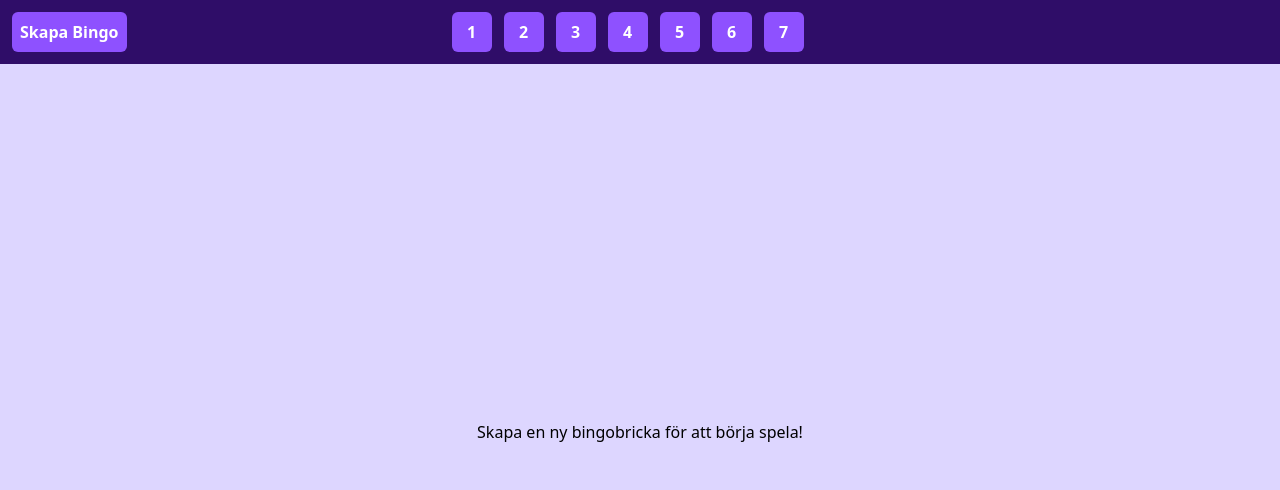
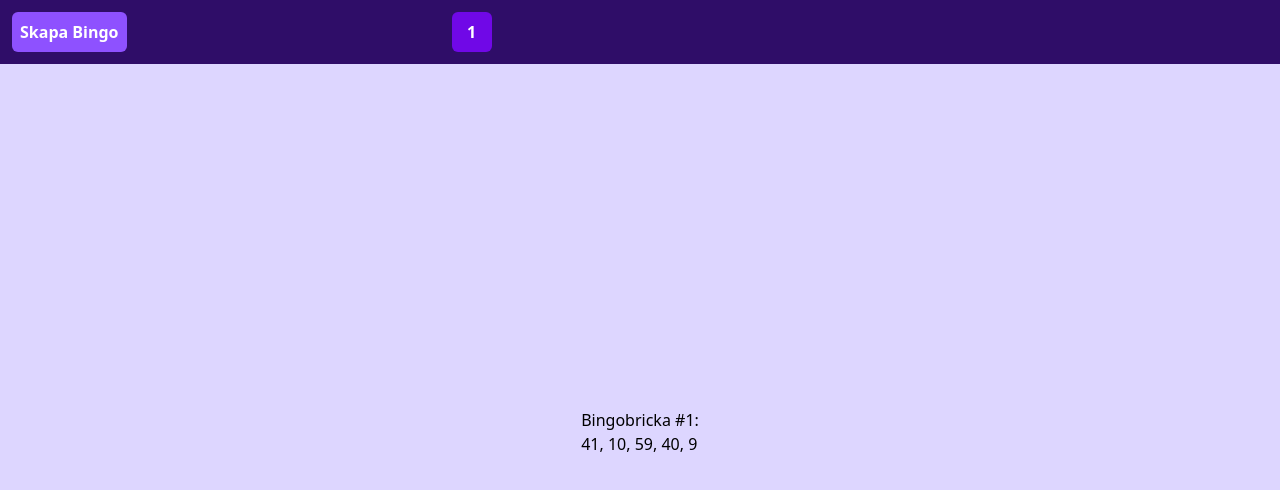
Before and after one commit to DanielRiddersporre/Blotto, a React (Vite) app in the folder Blotto_UI/: page / in a window 1280 px wide. Both pictures are taken after a click on the button "Skapa Bingo". Shown: the top 490 px of the page. Built offline with nearby package versions, Linux system fonts and the light colour scheme.

Commit message:
Dynamic creation of navigation buttons and the actual navigation is working as intended

```diff
--- a/Blotto_UI/src/App.tsx
+++ b/Blotto_UI/src/App.tsx
@@ -1,28 +1,48 @@
+import { useState } from 'react'
 import './App.css'
 
 function App() {
+  const [bingoCards, setBingoCards] = useState<number[][]>([])
+  const [currentIndex, setCurrentIndex] = useState<number | null>(null)
+
+  const createBingoCard = () => {
+    const newBingo = Array.from({length: 5}, () =>
+      Math.floor(Math.random() * 75) + 1
+    )
+    setBingoCards(prev => [...prev, newBingo])
+    setCurrentIndex(bingoCards.length)
+  }
 
   return (
     <>
       <div className='flex flex-col bg-violet-200 h-full w-full overflow-hidden'>
         <div className='flex p-3 items-start bg-violet-950'>
           <div className='min-w-[35%]'>
-            <button className='text-white font-bold rounded-md bg-violet-500 p-2 active:bg-violet-400'>Skapa Bingo</button>
+            <button className='text-white font-bold rounded-md bg-violet-500 p-2 active:bg-violet-400' onClick={createBingoCard}>Skapa Bingo</button>
           </div>
           <div className="flex overflow-x-auto space-x-3 no-scrollbar">
-            {/*Make this part horizontally scrollable and buttons should be added dynamically */}
-            <button className='text-white font-bold rounded-md bg-violet-500 p-2 w-10 flex-shrink-0'>1</button>
-            <button className='text-white font-bold rounded-md bg-violet-500 p-2 w-10 flex-shrink-0'>2</button>
-            <button className='text-white font-bold rounded-md bg-violet-500 p-2 w-10 flex-shrink-0'>3</button>
-            <button className='text-white font-bold rounded-md bg-violet-500 p-2 w-10 flex-shrink-0'>4</button>
-            <button className='text-white font-bold rounded-md bg-violet-500 p-2 w-10 flex-shrink-0'>5</button>
-            <button className='text-white font-bold rounded-md bg-violet-500 p-2 w-10 flex-shrink-0'>6</button>
-            <button className='text-white font-bold rounded-md bg-violet-500 p-2 w-10 flex-shrink-0'>7</button>
+            {bingoCards.map((_, index) => (
+              <button
+                key={index}
+                className={`text-white font-bold rounded-md bg-violet-500 p-2 w-10 flex-shrink-0
+                  ${currentIndex === index ? 'bg-violet-700' : ''}`}
+                onClick={() => setCurrentIndex(index)}
+              >
+                {index+1}
+              </button>
+            ))}
           </div>
         </div>
         <div className='flex flex-1 justify-center items-center'>
-          {/*This part is for the bingo card and it should be added dynamically*/}
-          <p>Skapa en ny bingobricka för att börja spela!</p>
+          {currentIndex !== null ? (
+            <div>
+              {/* Här kan du rendera din Bingo-komponent senare */}
+              <p>Bingobricka #{currentIndex + 1}:</p>
+              <p>{bingoCards[currentIndex].join(', ')}</p>
+            </div>
+          ) : (
+            <p>Skapa en ny bingobricka för att börja spela!</p>
+          )}
         </div>
       </div>
     </>
```
